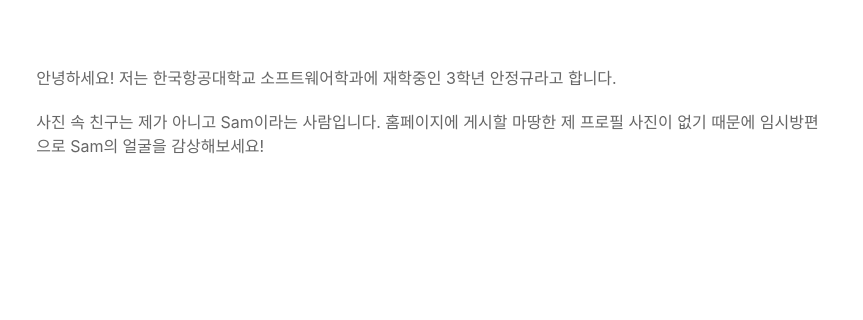
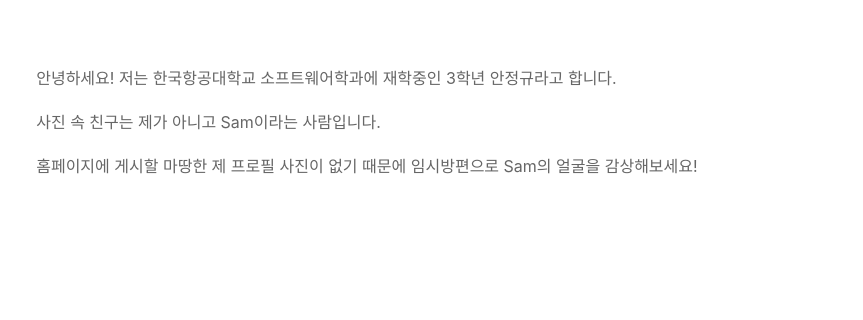
Before and after one commit to StabAn-NRH/staban-nrh.github.io, a plain HTML site: page about/index.html in a window 1280 px wide. Shown: the part 210-530 px from the top of the page, 417-1280 px from the left. Drawn offline with nearby package versions, Linux system fonts and the light colour scheme.

Commit message:
second publishing

```diff
--- a/about/index.html
+++ b/about/index.html
@@ -181,7 +181,8 @@
       </div>
       <div class="uk-width-expand@m">
         <p>안녕하세요! 저는 한국항공대학교 소프트웨어학과에 재학중인 3학년 안정규라고 합니다.</p>
-<p>사진 속 친구는 제가 아니고 Sam이라는 사람입니다. 홈페이지에 게시할 마땅한 제 프로필 사진이 없기 때문에 임시방편으로 Sam의 얼굴을 감상해보세요!</p>
+<p>사진 속 친구는 제가 아니고 Sam이라는 사람입니다.</p>
+<p>홈페이지에 게시할 마땅한 제 프로필 사진이 없기 때문에 임시방편으로 Sam의 얼굴을 감상해보세요!</p>
 
       </div>
     </div>
```
